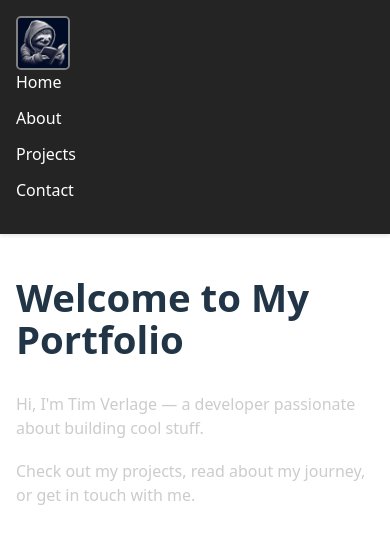
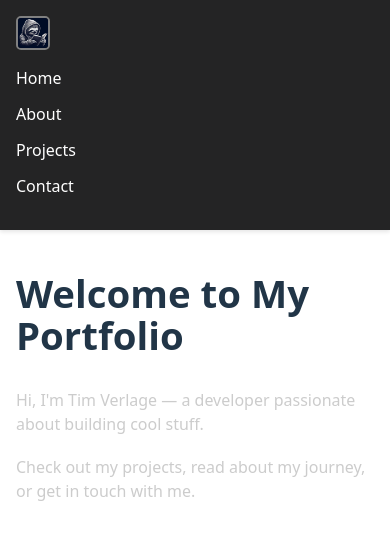
Before and after one commit to Tivva34/Tims-Portfolio, a React (Vite) app: page / in a window 390 px wide. Shown: the top 544 px of the page. Built offline with nearby package versions, Linux system fonts and the light colour scheme.

Commit message:
Fixed media

```diff
--- a/src/components/Navbar.css
+++ b/src/components/Navbar.css
@@ -21,6 +21,7 @@
 .logo {
   font-size: 1.5rem;
   font-weight: bold;
+
 }
 logo:hover {
   color: #61dafb;
@@ -56,7 +57,7 @@ logo:hover {
   width: 50px;
   border-radius: 5px;
   object-fit:contain;
-  margin-right: 1rem;
+  margin-bottom: 1rem;
   vertical-align: middle;
   border : 2px solid gray;
 
@@ -65,11 +66,16 @@ logo:hover {
   .navbar {
     flex-direction: column;
     align-items: flex-start;
+    padding: 1rem;
   }
   .nav-links {
     flex-direction: column;
     gap: 0.5rem;
     margin-bottom: 1rem;
+  }
+   .logo-img {
+    height: 40px;
+    width: 40px;
   }
 }
 @media (max-width: 480px) {
@@ -82,4 +88,8 @@ logo:hover {
   .nav-links {
     gap: 0.75rem;
   }
+  .logo-img {
+    height: 30px;
+    width: 30px;
+  }
 }
```
